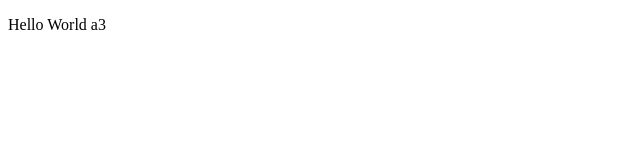
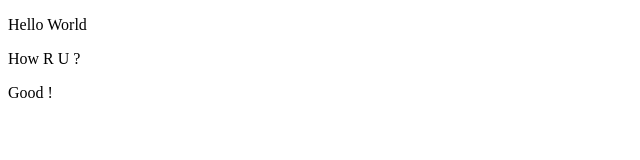
Before and after one commit to Cedric-hub/exGitFlow, a plain HTML site: page index.html in a window 1280 px wide. Shown: the whole page, without its empty margins (0-640 px from the left). Drawn offline with Linux system fonts and the light colour scheme.

Commit message:
new pageindex

```diff
--- a/index.html
+++ b/index.html
@@ -6,6 +6,8 @@
 			    <title>Premier Git Flow</title>
 	</head>
 	<body>
-		    <p>Hello World a3</p>
+		    <p>Hello World</p>
+		    <p>How R U ?</p>
+		    <p>Good !</p>
 	</body>
 </html
```
